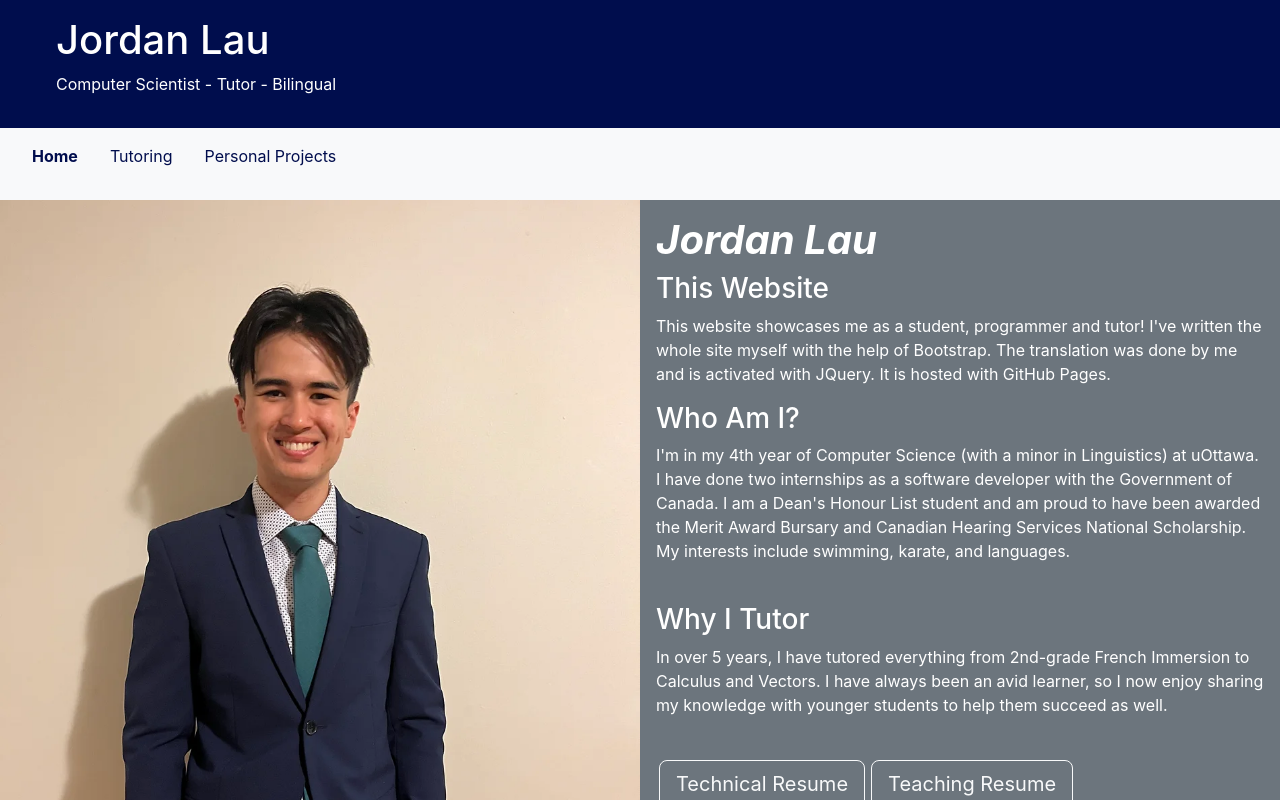
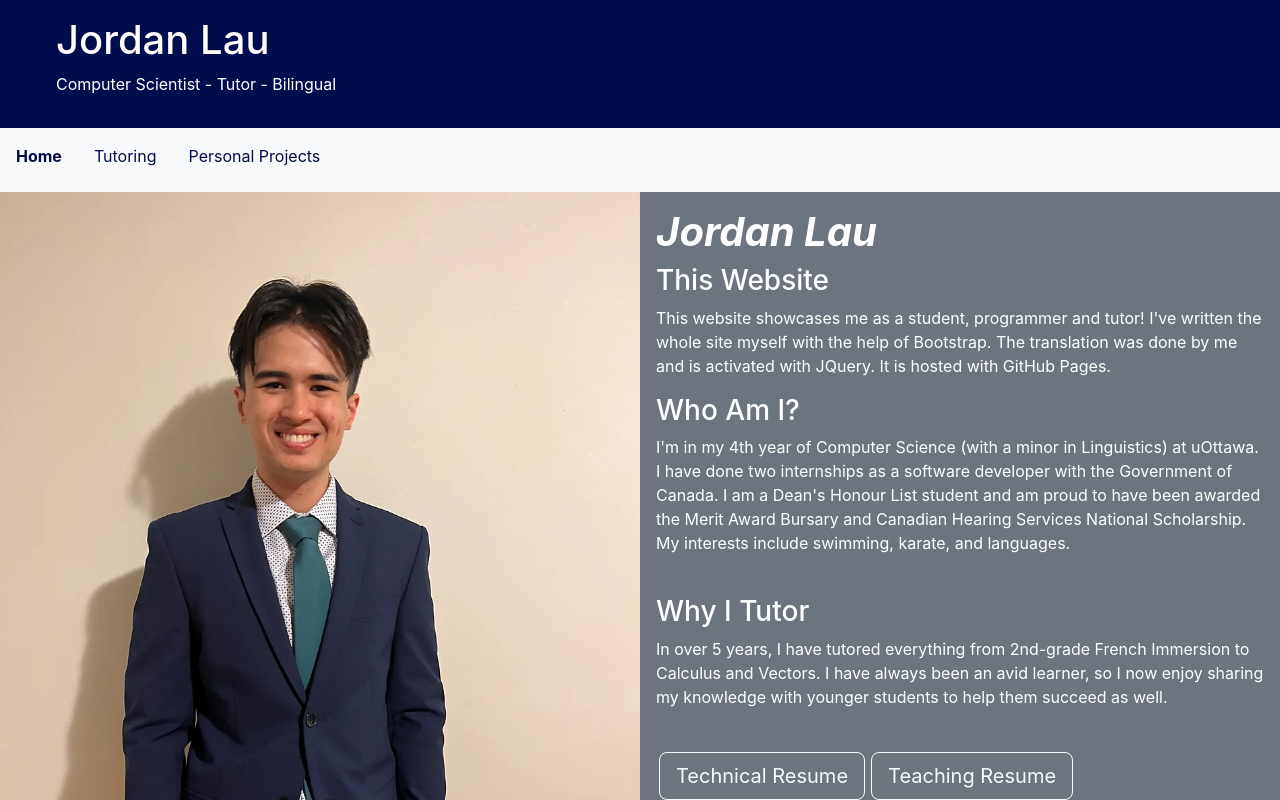
Before and after one commit to jordanxlau/jordanxlau.github.io, a React (Create React App) app: page /en in a window 1280 px wide. Shown: the top 800 px of the page. Built offline with nearby package versions, Linux system fonts and the light colour scheme.

Commit message:
bugfix: navbar padding

```diff
--- a/src/Navbar.js
+++ b/src/Navbar.js
@@ -8,7 +8,7 @@ function Navbar({lang}) {
 
     if (path == '/'+lang+'/tutoring'){
         return (
-            <nav class = "navbar navbar-expand-lg p-3 bg-body-tertiary">
+            <nav class = "navbar navbar-expand-lg pt-3 pl-3 bg-body-tertiary">
                 <p class="nav-link px-3"><Link to={"/"+lang}>Home</Link></p>
                 <p id = "dropdown" class="nav-link px-3"><Link to={"/"+lang+"/tutoring"}><b>Tutoring</b></Link></p>
                 <p class="nav-link px-3"><Link to={"/"+lang+"/personalprojects"}>Personal Projects</Link></p>
@@ -18,7 +18,7 @@ function Navbar({lang}) {
 
     else if (path == '/'+lang+'/personalprojects'){
         return (
-            <nav class = "navbar navbar-expand-lg p-3 bg-body-tertiary">
+            <nav class = "navbar navbar-expand-lg pt-3 pl-3 bg-body-tertiary">
                 <p class="nav-link px-3"><Link to={"/"+lang}>Home</Link></p>
                 <p id = "dropdown" class="nav-link px-3"><Link to={"/"+lang+"/tutoring"}>Tutoring</Link></p>
                 <p class="nav-link px-3"><Link to={"/"+lang+"/personalprojects"}><b>Personal Projects</b></Link></p>
@@ -28,7 +28,7 @@ function Navbar({lang}) {
 
     else {
         return (
-            <nav class = "navbar navbar-expand-lg p-3 bg-body-tertiary">
+            <nav class = "navbar navbar-expand-lg pt-3 pl-3 bg-body-tertiary">
                 <p class="nav-link px-3"><Link to={"/"+lang}><b>Home</b></Link></p>
                 <p id = "dropdown" class="nav-link px-3"><Link to={"/"+lang+"/tutoring"}>Tutoring</Link></p>
                 <p class="nav-link px-3"><Link to={"/"+lang+"/personalprojects"}>Personal Projects</Link></p>
```
